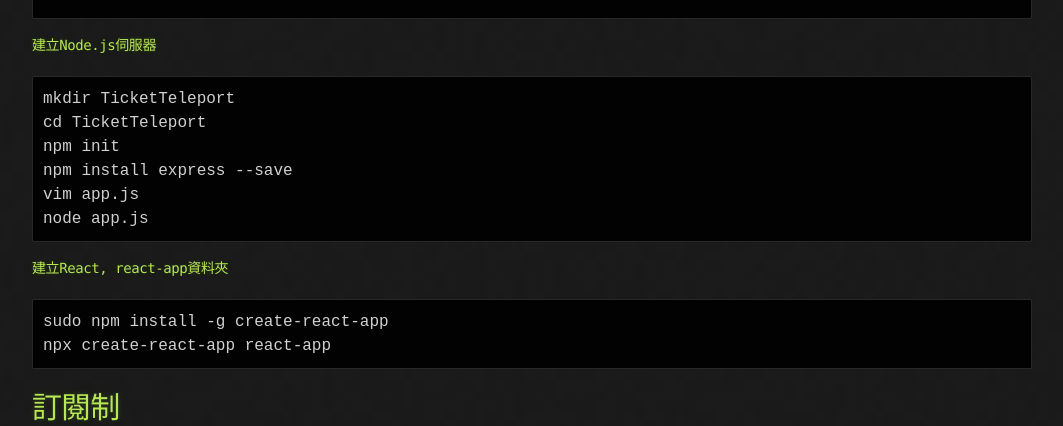
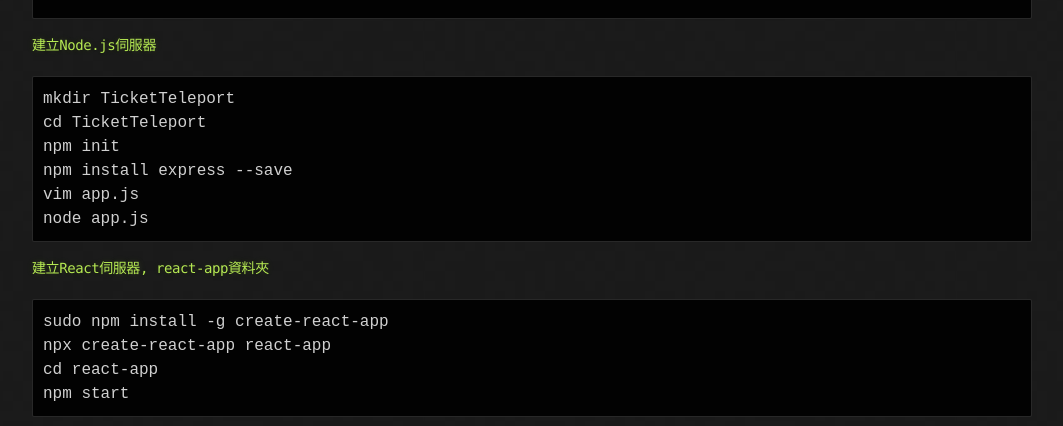
Before and after one commit to lepg5487/Stock_God, a Jekyll site: the page built from TicketTeleport.md, in a window 1280 px wide and 900 px high, scrolled down 582 px, cut to the strip 0-426 px from the top of the window. Shown: the whole strip, without its empty margins (108-1171 px from the left). Built offline with Jekyll 4.4.1, drawn with Linux system fonts in a browser that asks for light colours; our own code applies the rules of GitHub Pages for plain Markdown files.

Commit message:
Update TicketTeleport.md

````diff
--- a/TicketTeleport.md
+++ b/TicketTeleport.md
@@ -26,10 +26,12 @@
 node app.js
 ```
 
-#### 建立React, react-app資料夾
+#### 建立React伺服器, react-app資料夾
 ```
 sudo npm install -g create-react-app
 npx create-react-app react-app
+cd react-app
+npm start
 ```
 
 
````
